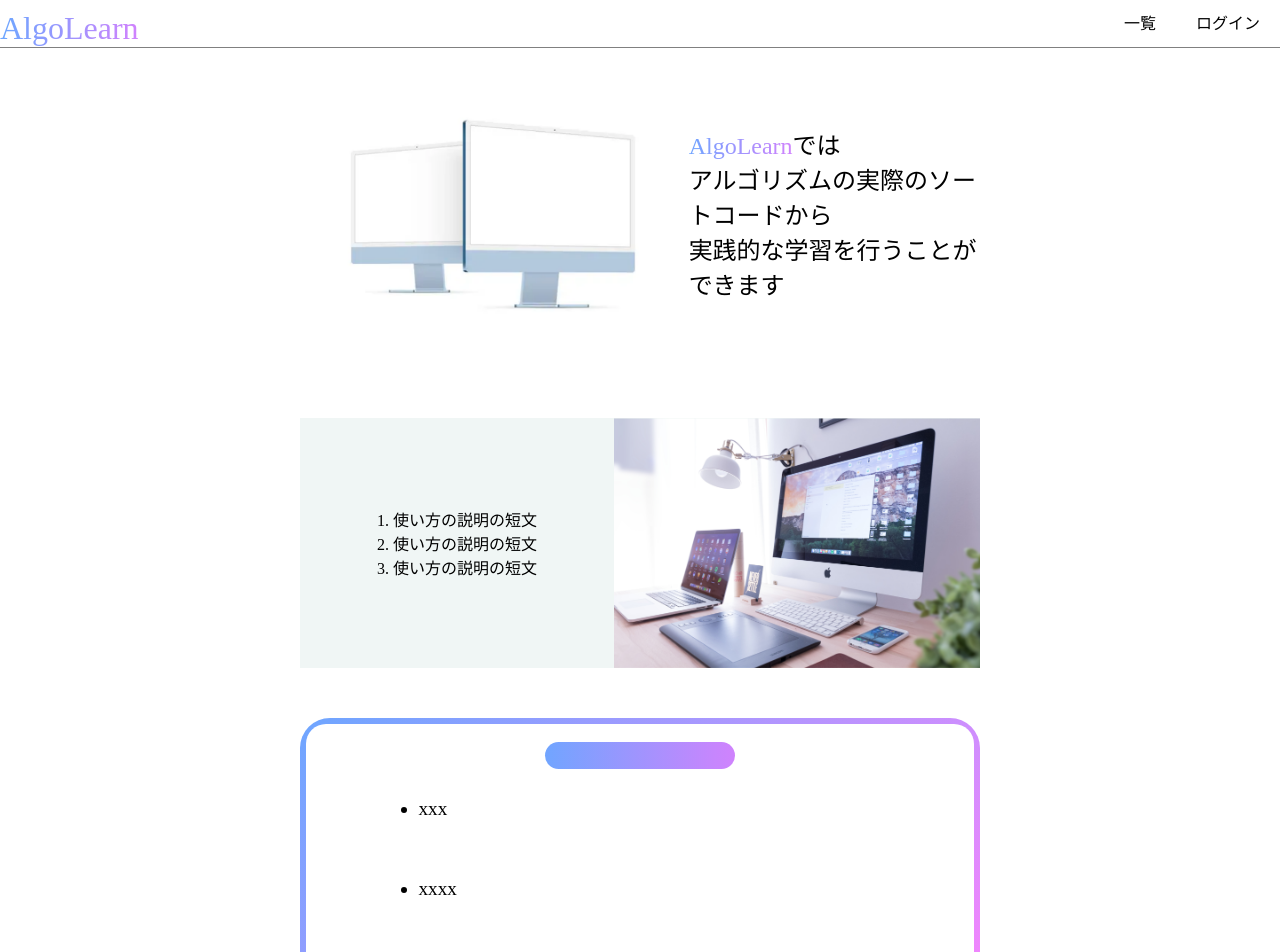
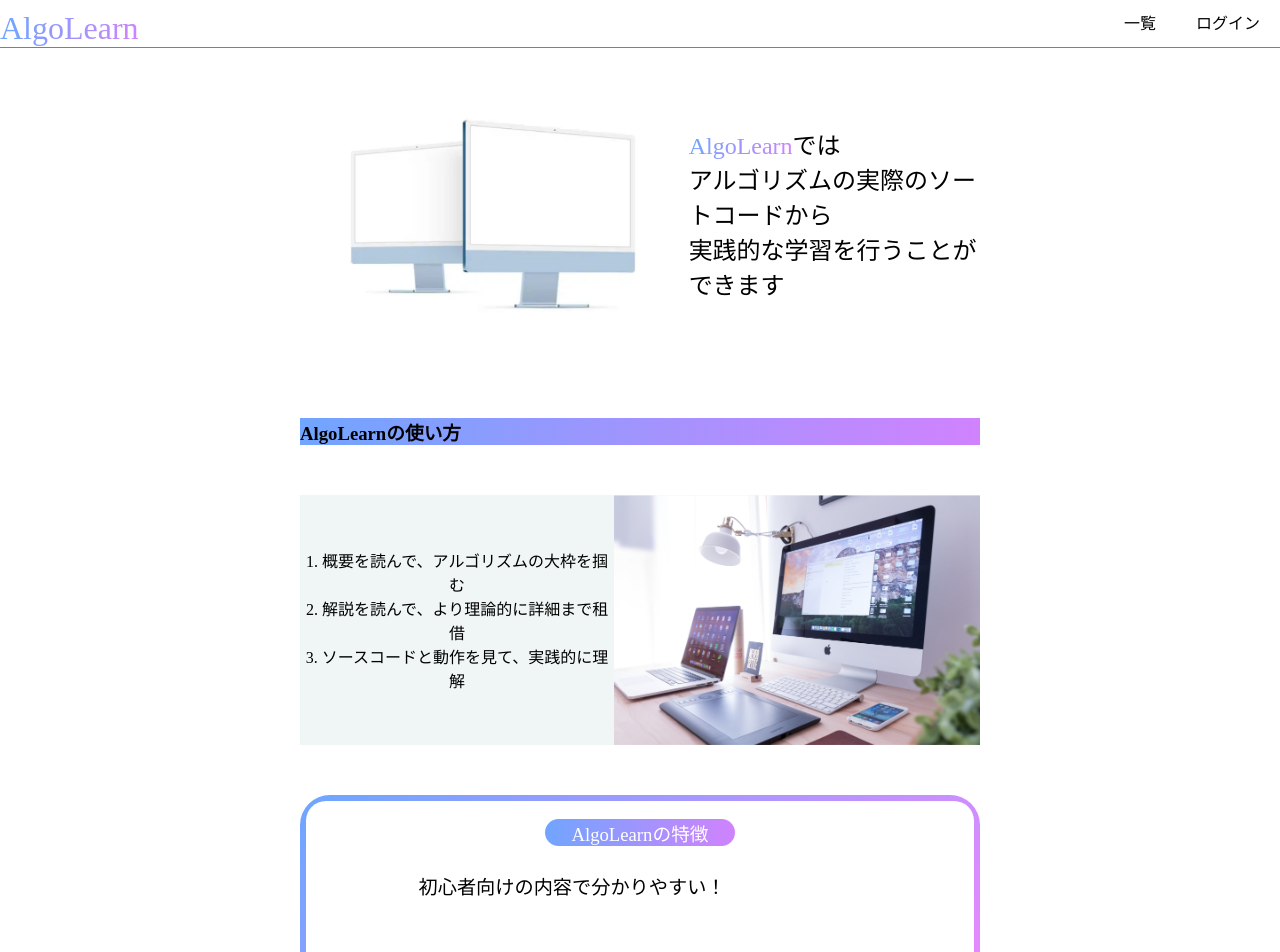
Before and after one commit to webex14-team-4/webex14-team-4-original-team-app, a Vue app: page / in a window 1280 px wide. Shown: the top 952 px of the page. Built offline with nearby package versions, Linux system fonts and the light colour scheme.

Commit message:
とりあえずTopPageに文章を挿入

```diff
--- a/src/components/Header.vue
+++ b/src/components/Header.vue
@@ -100,7 +100,7 @@ export default {
 }
 </script>
 
-<style>
+<style scoped>
 .header {
   display: flex;
   justify-content: space-between;
--- a/src/views/TopPageView.vue
+++ b/src/views/TopPageView.vue
@@ -8,11 +8,14 @@
           >では<br />アルゴリズムの実際のソートコードから<br />実践的な学習を行うことができます
         </h2>
       </div>
+      <h3 class="algo-color algo-bg">AlgoLearnの使い方</h3>
       <div class="how-to-use">
         <div>
-          <p>1. 使い方の説明の短文</p>
-          <p>2. 使い方の説明の短文</p>
-          <p>3. 使い方の説明の短文</p>
+          <ul>
+            <li>1. 概要を読んで、アルゴリズムの大枠を掴む</li>
+            <li>2. 解説を読んで、より理論的に詳細まで租借</li>
+            <li>3. ソースコードと動作を見て、実践的に理解</li>
+          </ul>
         </div>
         <img src="@/assets/TopPage/pc.png" height="250px" alt="" />
       </div>
@@ -20,9 +23,9 @@
         <div>
           <h3 class="algo-color algo-bg">AlgoLearnの特徴</h3>
           <ul>
-            <li>xxx</li>
-            <li>xxxx</li>
-            <li>xxxxx</li>
+            <li>初心者向けの内容で分かりやすい！</li>
+            <li>フローだけでなく、実際のコードまで掲載！</li>
+            <li>実際のコードと動作を見て、視覚的に理解できる！</li>
           </ul>
         </div>
       </div>
@@ -44,6 +47,9 @@ export default {}
 
 <style scoped>
 /* common */
+ul {
+  list-style: none;
+}
 .container > * {
   margin-bottom: 50px;
 }
```
